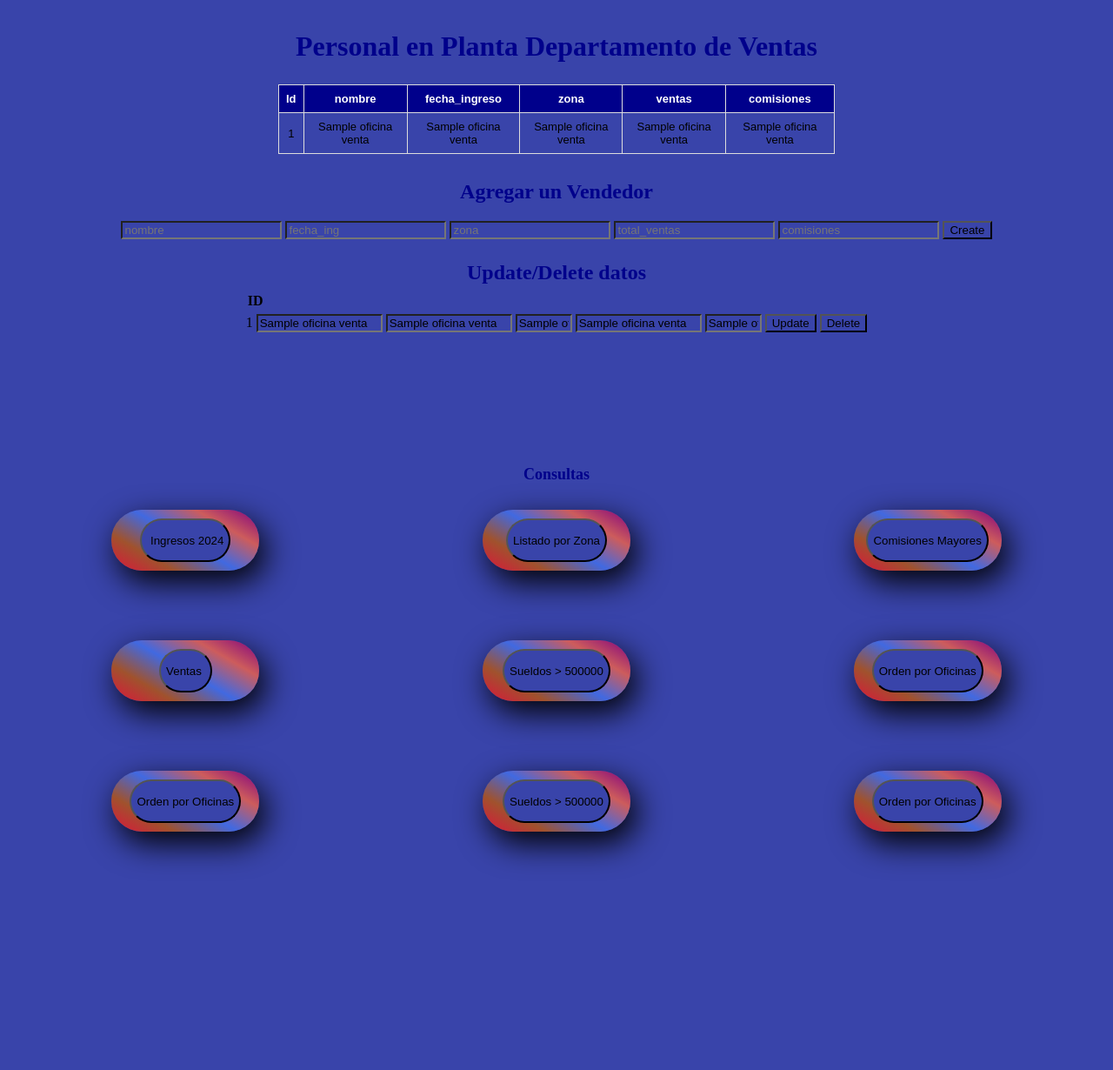
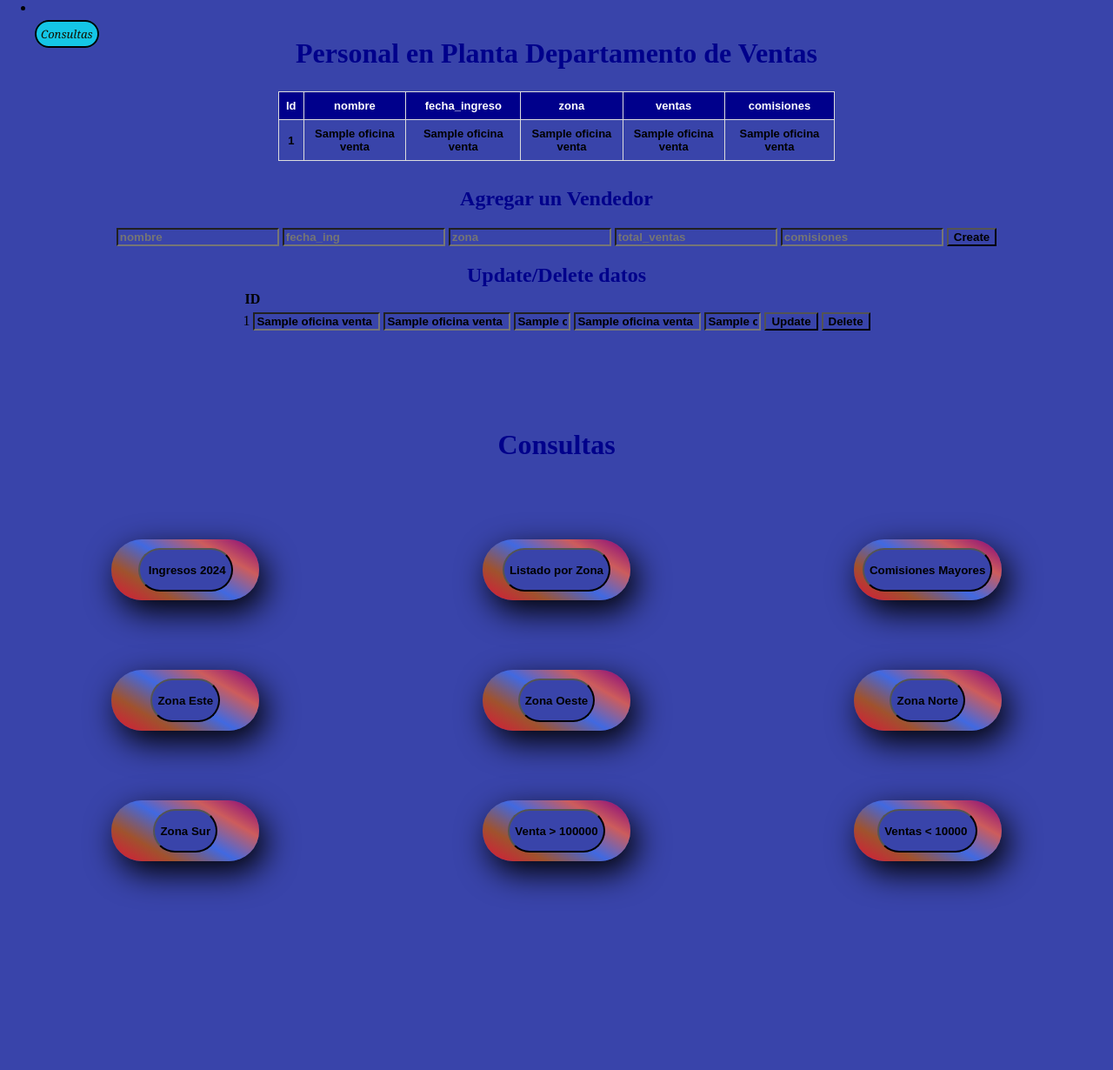
Before and after one commit to Betaniadwell/Proyecto-Final-Fullstack, a Flask app: page / in a window 1280 px wide. Shown: the whole page at 87% size. After the commit the page ends 1029 px from the top, so only its background shows below. Run offline with Flask 3, Linux system fonts and the light colour scheme; a database or web service that is not in the repository returns one stand-in record (values such as "Sample title"); some libraries are stand-ins or nearby versions.

Commit message:
sentencias

```diff
--- a/business/app/app.py
+++ b/business/app/app.py
@@ -97,7 +97,7 @@ def query3():
     conn=db_conn()
     cur=conn.cursor()
     cur.execute(
-        '''SELECT *  FROM oficina_ventas group by zona ''')
+        '''select * from oficina_ventas where zona = 'este' ''')
     data=cur.fetchall()
     conn.commit()
     return render_template ('index.html',data=data)
@@ -107,7 +107,7 @@ def query4():
     conn=db_conn()
     cur=conn.cursor()
     cur.execute(
-        '''SELECT * FROM oficina_ventas ORDER BY comisiones,nombre''')
+        '''select * from oficina_ventas where zona ='oeste' ''')
     data=cur.fetchall()
     conn.commit()
     return render_template ('index.html',data=data)
@@ -118,7 +118,7 @@ def query5():
     conn=db_conn()
     cur=conn.cursor()
     cur.execute(
-        '''SELECT * FROM oficina_ventas  WHERE salario >  500000''')
+         '''select * from oficina_ventas where zona = 'norte' ''')
     data=cur.fetchall()
     conn.commit()
     return render_template ('index.html',data=data)
@@ -128,7 +128,7 @@ def query6():
     conn=db_conn()
     cur=conn.cursor()
     cur.execute(
-        '''SELECT * FROM oficina_ventas ORDER BY zona,nombre''')
+         '''select * from oficina_ventas where zona = 'sur' ''')
     data=cur.fetchall()
     conn.commit()
     return render_template ('index.html',data=data)
@@ -138,7 +138,7 @@ def query7():
     conn=db_conn()
     cur=conn.cursor()
     cur.execute(
-        '''SELECT * FROM oficina_ventas ORDER BY zona,nombre''')
+        '''SELECT * FROM oficina_ventas WHERE total_ventas > 100000 ''')
     data=cur.fetchall()
     conn.commit()
     return render_template ('index.html',data=data)
@@ -148,7 +148,7 @@ def query8():
     conn=db_conn()
     cur=conn.cursor()
     cur.execute(
-        '''SELECT * FROM oficina_ventas ORDER BY zona,nombre''')
+        '''SELECT nombre, max(total_ventas) as ventas_netas FROM oficina_ventas group by nombre ''')
     data=cur.fetchall()
     conn.commit()
     return render_template ('index.html',data=data)
--- a/business/app/templates/index.html
+++ b/business/app/templates/index.html
@@ -6,8 +6,6 @@
     <title>Business</title>
 
     <style>
-
-
 a{font-family: Georgia;
     font-style:oblique;
     font-size: small;
@@ -30,11 +28,14 @@ a:hover {background-color:black ;
         transition: 0,5s all;
 }
 
-a:active {color: rgb(0, 140, 255);}
+a:active {color: rgb(0, 140, 255);
+}
 
-a:visited {color:white;}
+a:visited {color:white;
+}
 
-a:focus-visible {color:black}
+a:focus-visible {color:black
+}
 
 *{background-color: rgb(57, 68, 170);
   margin:0 auto;
@@ -43,7 +44,7 @@ a:focus-visible {color:black}
 body{ height: 1200px;
 }
 
-h1{margin-top: 30px;
+h1{margin-top: 20px;
    padding:5px;}
 
 h2 {color:darkblue;
@@ -52,6 +53,7 @@ h2 {color:darkblue;
 #wa {
     font-family: Arial, Helvetica, sans-serif;
     font-size:small;
+    font-weight: bolder;
     border-collapse: collapse;
     margin-left: auto; margin-right: auto; width: 50%;margin-top: 20px;
 }
@@ -64,6 +66,8 @@ h2 {color:darkblue;
       background-color: darkblue;
       color: white;}
 #wa tr:hover {background-color: #ddd}
+
+input {font-weight: bolder;}
 
 .hijo {
         position: relative;
@@ -84,7 +88,6 @@ display:grid;
         grid-template-rows: auto auto auto;
         align-items: center;
         transition: 0,5s all;
-
 
 }
 .hijo :hover {
@@ -108,11 +111,30 @@ flex-wrap: nowrap;
        flex-wrap: nowrap;
 
 }
+
+.md {text-align: center; margin-top: 100px; margin-bottom:50px; font-size:xx-large;padding: 10px;
+}
+
+.mc {color:darkblue;text-align: center}
+
+.ms {text-align: center; padding: 20px;margin-top: 10px;}
+
+.mp {display: block;text-align: center}
+
+.mk {text-align: center; margin-top: 20px}
+
     </style>
+
 </head>
+
 <body>
+    <nav>
+        <ul>
+          <li><a href="#leer">Consultas</a></li>
+        </ul>
+    </nav>
 
-    <h1 style="color:darkblue;text-align: center">Personal en Planta Departamento de Ventas </h1>
+    <h1 class="mc">Personal en Planta Departamento de Ventas </h1>
     <table id= "wa">
     <thead>
         <tr>
@@ -138,9 +160,9 @@ flex-wrap: nowrap;
     </tbody>
     </table>
 
-        <h2  style="text-align: center; padding: 20px;margin-top: 10px;">Agregar un Vendedor</h2>
+        <h2 class="ms">Agregar un Vendedor</h2>
 
-          <form  style="display: block;text-align: center;" action="/create" method="post">
+          <form  class="mp" action="/create" method="post">
    <input type="text" name="nombre" placeholder="nombre">
    <input type="text" name="fecha_ing" placeholder="fecha_ing">
    <input type="text" name="zona" placeholder="zona">
@@ -151,7 +173,7 @@ flex-wrap: nowrap;
    <input type="submit" value="Create">
    </form>
 
-          <h2 style="text-align: center; padding: 5px;margin-top: 20px;"> Update/Delete datos </h2>
+          <h2 class="mk">Update/Delete datos </h2>
 
           <table>
     <thead style="display:block">
@@ -190,8 +212,9 @@ flex-wrap: nowrap;
         {% endfor %}
     </tbody>
     </table>
+     <h2  class="md">Consultas</h2>
+     <h4 id="leer"></h4>
 
-     <h2  style="text-align: center; margin-top: 150px;font-size: large;">Consultas</h2>
           <div class="padre">
                 <form  class="hijo" action="/query" method="post">
                 <input class="hija" type="submit" value=" Ingresos 2024">
@@ -206,27 +229,27 @@ flex-wrap: nowrap;
                 </form>
 
                 <form  class="hijo" action="/query3" method="post">
-                <input class="hija" type="submit" value="Ventas ">
+                <input class="hija" type="submit" value="Zona Este">
                 </form>
 
                 <form  class="hijo" action="/query4" method="post">
-                <input class="hija" type="submit" value="Sueldos > 500000">
+                <input class="hija" type="submit" value="Zona Oeste">
                 </form>
 
                 <form  class="hijo"action="/query5" method="post">
-                <input class="hija" type="submit" value="Orden por Oficinas">
+                <input class="hija" type="submit" value="Zona Norte">
                 </form>
 
                 <form  class="hijo" action="/query6" method="post">
-                <input class="hija" type="submit" value="Orden por Oficinas">
+                <input class="hija" type="submit" value="Zona Sur">
                 </form>
 
                 <form  class="hijo" action="/query7" method="post">
-                <input class="hija" type="submit" value="Sueldos > 500000">
+                <input class="hija" type="submit" value="Venta > 100000">
                 </form>
 
                 <form  class="hijo" action="/query8" method="post">
-                <input class="hija" type="submit" value="Orden por Oficinas">
+                <input class="hija" type="submit" value="Ventas < 10000 ">
                 </form>
             </div>
 </body>
```
Also changed, not shown: 2 other files. Lines whose indentation alone changed are shown as unchanged.
